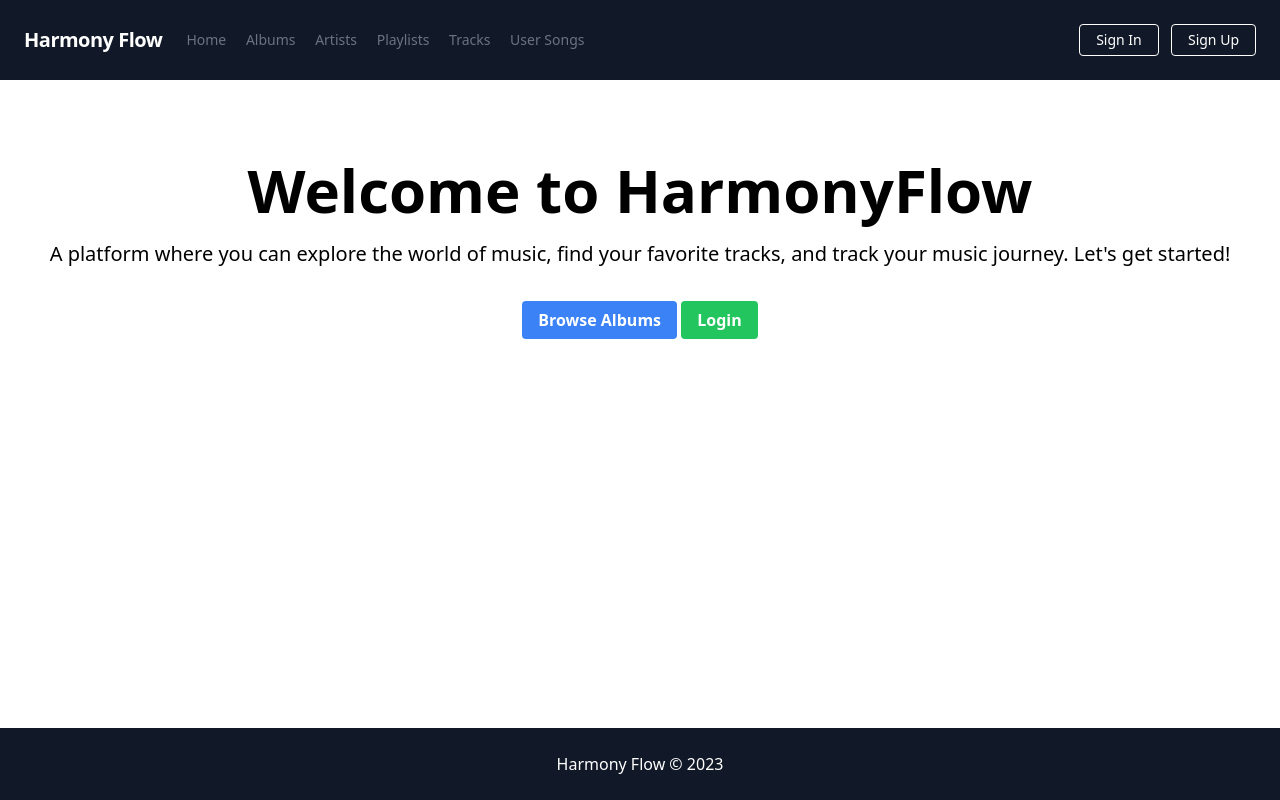
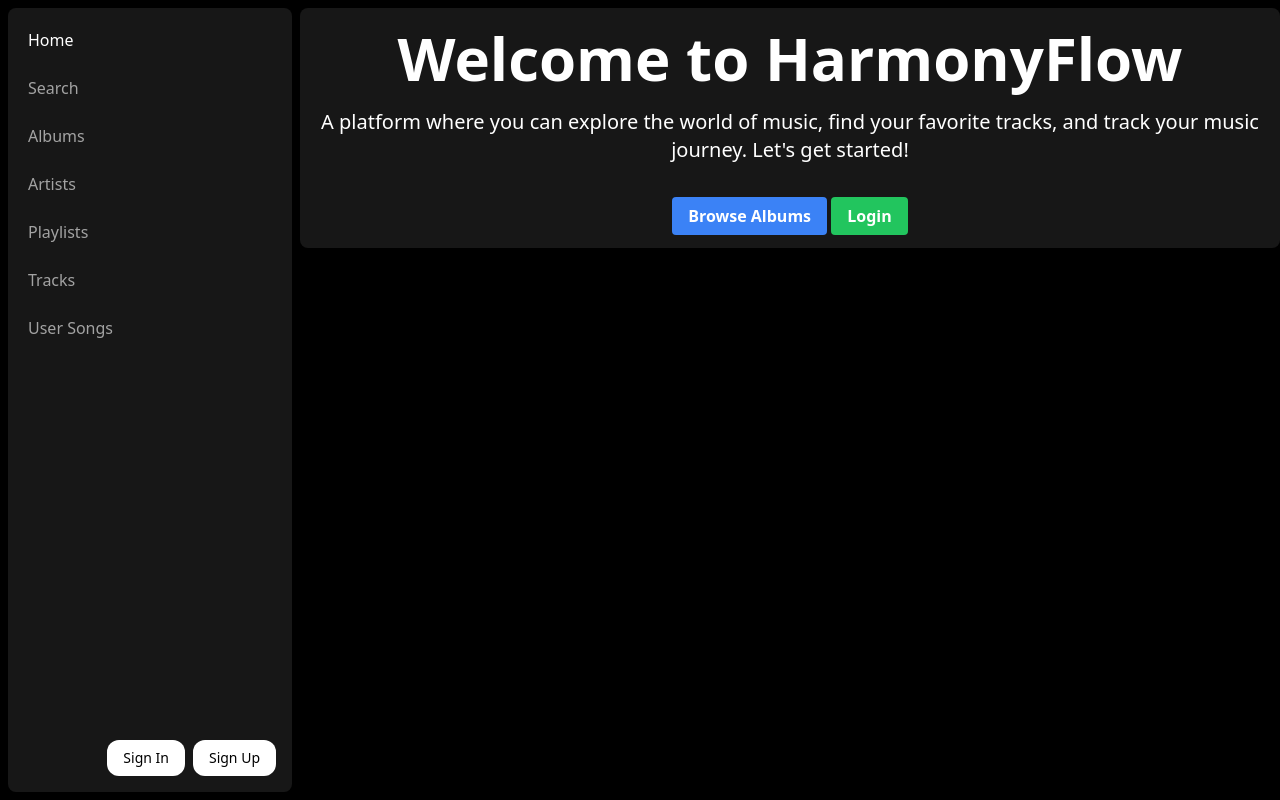
Before and after one commit to dias0092/harmony-flow, a Django app: page / in a window 1280 px wide. Run offline with Django 4.2, Linux system fonts and the light colour scheme; some libraries are stand-ins or nearby versions.

Commit message:
Updated style for base.html template

```diff
--- a/templates/base.html
+++ b/templates/base.html
@@ -7,56 +7,61 @@
     <!-- Include Tailwind CSS via CDN -->
     <script src="https://cdn.tailwindcss.com"></script>
 </head>
-<body class="flex flex-col min-h-screen">
-    <nav class="flex items-center justify-between flex-wrap bg-gray-900 p-6">
-        <div class="flex items-center flex-shrink-0 text-white mr-6">
-            <span class="font-semibold text-xl tracking-tight">Harmony Flow</span>
-        </div>
-        <div class="block lg:hidden">
-            <button class="flex items-center px-3 py-2 border rounded text-gray-300 border-gray-400 hover:text-white hover:border-white">
-                <svg class="fill-current h-3 w-3" viewBox="0 0 20 20" xmlns="http://www.w3.org/2000/svg"><title>Menu</title><path d="M0 3h20v2H0V3zm0 6h20v2H0V9zm0 6h20v2H0v15z"/></svg>
-            </button>
-        </div>
-        <div class="w-full block flex-grow lg:flex lg:items-center lg:w-auto">
-            <div class="text-sm lg:flex-grow">
-                <a href="{% url 'home' %}" class="block mt-4 lg:inline-block lg:mt-0 text-gray-500 hover:text-white mr-4">
-                  Home
+<body class="flex min-h-screen bg-black">
+    <aside class="hidden md:flex flex-col gap-y-2 bg-black h-full w-[300px] p-2" style="height: 100vh;">
+      <div class="bg-neutral-900 rounded-lg flex flex-col justify-between h-full">
+        <div class="flex flex-col gap-y-4 px-5 py-4">
+
+            <!-- Home Link -->
+            <a class="flex flex-row h-auto items-center w-full gap-x-4 text-md font-medium cursor-pointer hover:text-white transition py-1 text-white" href="{% url 'home' %}">
+                <!-- SVG icon for Home -->
+                <p class="truncate w-100">Home</p>
             </a>
-                <a href="{% url 'albums:album_list' %}" class="block mt-4 lg:inline-block lg:mt-0 text-gray-500 hover:text-white mr-4">
-                  Albums
+            <!-- Search Link -->
+            <a class="flex flex-row h-auto items-center w-full gap-x-4 text-md font-medium cursor-pointer hover:text-white transition text-neutral-400 py-1" href="#">
+                <!-- SVG icon for Search -->
+                <p class="truncate w-100">Search</p>
             </a>
-                <a href="{% url 'artists:artist_list' %}" class="block mt-4 lg:inline-block lg:mt-0 text-gray-500 hover:text-white mr-4">
-                  Artists
+            <a class="flex flex-row h-auto items-center w-full gap-x-4 text-md font-medium cursor-pointer hover:text-white transition text-neutral-400 py-1" href="{% url 'albums:album_list' %}">
+              <!-- SVG icon for Search -->
+              <p class="truncate w-100">Albums</p>
             </a>
-                <a href="{% url 'playlists:playlist_list' %}" class="block mt-4 lg:inline-block lg:mt-0 text-gray-500 hover:text-white mr-4">
-                  Playlists
+            <a class="flex flex-row h-auto items-center w-full gap-x-4 text-md font-medium cursor-pointer hover:text-white transition text-neutral-400 py-1" href="{% url 'artists:artist_list' %}">
+              <!-- SVG icon for Search -->
+              <p class="truncate w-100">Artists</p>
             </a>
-                <a href="{% url 'tracks:track_list' %}" class="block mt-4 lg:inline-block lg:mt-0 text-gray-500 hover:text-white mr-4">
-                  Tracks
+            <a class="flex flex-row h-auto items-center w-full gap-x-4 text-md font-medium cursor-pointer hover:text-white transition text-neutral-400 py-1" href="{% url 'playlists:playlist_list' %}">
+              <!-- SVG icon for Search -->
+              <p class="truncate w-100">Playlists</p>
             </a>
-                <a href="{% url 'user_songs:usersong_list' %}" class="block mt-4 lg:inline-block lg:mt-0 text-gray-500 hover:text-white mr-4">
-                  User Songs
+            <a class="flex flex-row h-auto items-center w-full gap-x-4 text-md font-medium cursor-pointer hover:text-white transition text-neutral-400 py-1" href="{% url 'tracks:track_list' %}">
+              <!-- SVG icon for Search -->
+              <p class="truncate w-100">Tracks</p>
+            </a>
+            <a class="flex flex-row h-auto items-center w-full gap-x-4 text-md font-medium cursor-pointer hover:text-white transition text-neutral-400 py-1" href="{% url 'user_songs:usersong_list' %}">
+              <!-- SVG icon for Search -->
+              <p class="truncate w-100">User Songs</p>
             </a>
         </div>
-            <div>
+        <div class="flex justify-end space-x-2 pr-4 pb-4">
           {% if user.is_authenticated %}
               <!-- Logged-in Navbar -->
-                  <a href="{% url 'users:user_detail' user.pk %}" class="inline-block text-sm px-4 py-2 leading-none border rounded text-white border-white hover:border-transparent hover:text-gray-500 hover:bg-white mt-4 lg:mt-0">Profile</a>
-                  <a href="{% url 'users:logout' %}" class="inline-block text-sm px-4 py-2 leading-none border rounded text-white border-white hover:border-transparent hover:text-gray-500 hover:bg-white mt-4 lg:mt-0">Logout</a>
+              <a href="{% url 'users:user_detail' user.pk %}" class="inline-block text-sm px-4 py-2 rounded-xl text-black bg-white hover:text-white hover:bg-neutral-900 duration-200 mt-4 lg:mt-0">Profile</a>
+              <a href="{% url 'users:logout' %}" class="inline-block text-sm px-4 py-2 rounded-xl text-black bg-white hover:text-white hover:bg-neutral-900 duration-200 mt-4 lg:mt-0">Logout</a>
           {% else %}
-                <a href="{% url 'users:login' %}" class="inline-block text-sm px-4 py-2 leading-none border rounded text-white border-white hover:border-transparent hover:text-gray-500 hover:bg-white mt-4 lg:mt-0">Sign In</a>
-                <a href="{% url 'users:register' %}" class="inline-block text-sm px-4 py-2 leading-none border rounded text-white border-white hover:border-transparent hover:text-gray-500 hover:bg-white mt-4 lg:mt-0 ml-2">Sign Up</a>
+            <a href="{% url 'users:login' %}" class="inline-block text-sm px-4 py-2 rounded-xl text-black bg-white hover:text-white hover:bg-neutral-900 duration-200 mt-4 lg:mt-0">Sign In</a>
+            <a href="{% url 'users:register' %}" class="inline-block text-sm px-4 py-2 rounded-xl text-black bg-white hover:text-white hover:bg-neutral-900 transition-colors duration-200 mt-4 lg:mt-0">Sign Up</a>
           {% endif %}
         </div>
       </div>
-    </nav>
+    </aside>
 
     <!-- Content -->
-    <div class="container mx-auto mt-10 flex-grow">
+    <div class="h-full flex-1 overflow-y-auto py-2">
         {% block content %}
-        <div class="container mx-auto py-10">
-          <h2 class="text-6xl font-bold mb-5 text-center">Welcome to HarmonyFlow</h2>
-          <p class="text-center text-xl">A platform where you can explore the world of music, find your favorite tracks, and track your music journey. Let's get started!</p>
+        <div class="bg-neutral-900 rounded-lg h-full w-full overflow-hidden overflow-y-auto py-5">
+          <h2 class="text-6xl font-bold mb-5 text-center text-white">Welcome to HarmonyFlow</h2>
+          <p class="text-center text-xl text-white">A platform where you can explore the world of music, find your favorite tracks, and track your music journey. Let's get started!</p>
           <div class="mt-10 text-center">
             <a href="{% url 'albums:album_list' %}" class="bg-blue-500 hover:bg-blue-700 text-white font-bold py-2 px-4 rounded">Browse Albums</a>
             {% if user.is_authenticated %}
@@ -69,11 +74,5 @@
         {% endblock %}
     </div>
 
-    <!-- Footer -->
-    <footer class="footer bg-gray-900 mt-auto">
-        <div class="container mx-auto text-white text-center p-6">
-            Harmony Flow © 2023
-        </div>
-    </footer>
 </body>
 </html>
```
Lines whose indentation alone changed are shown as unchanged.
